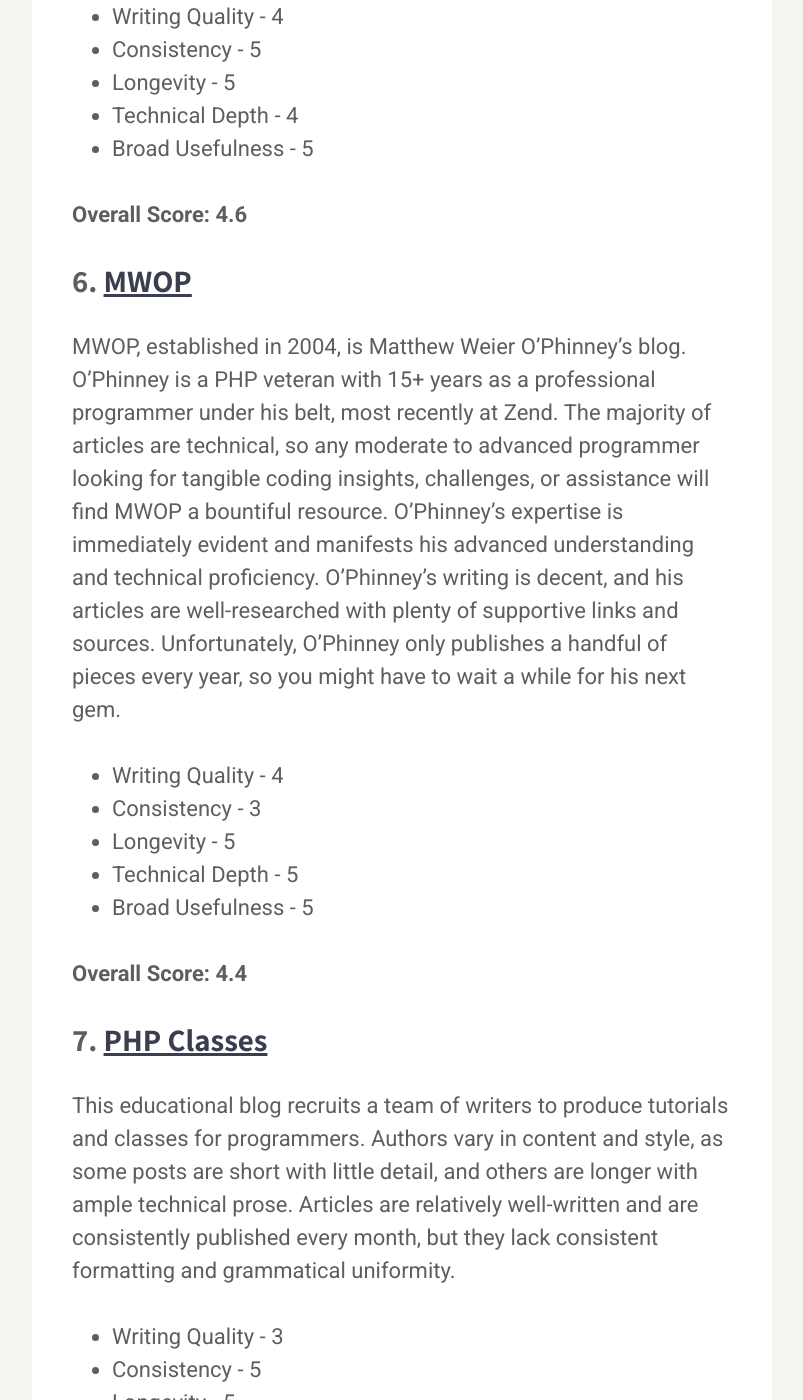
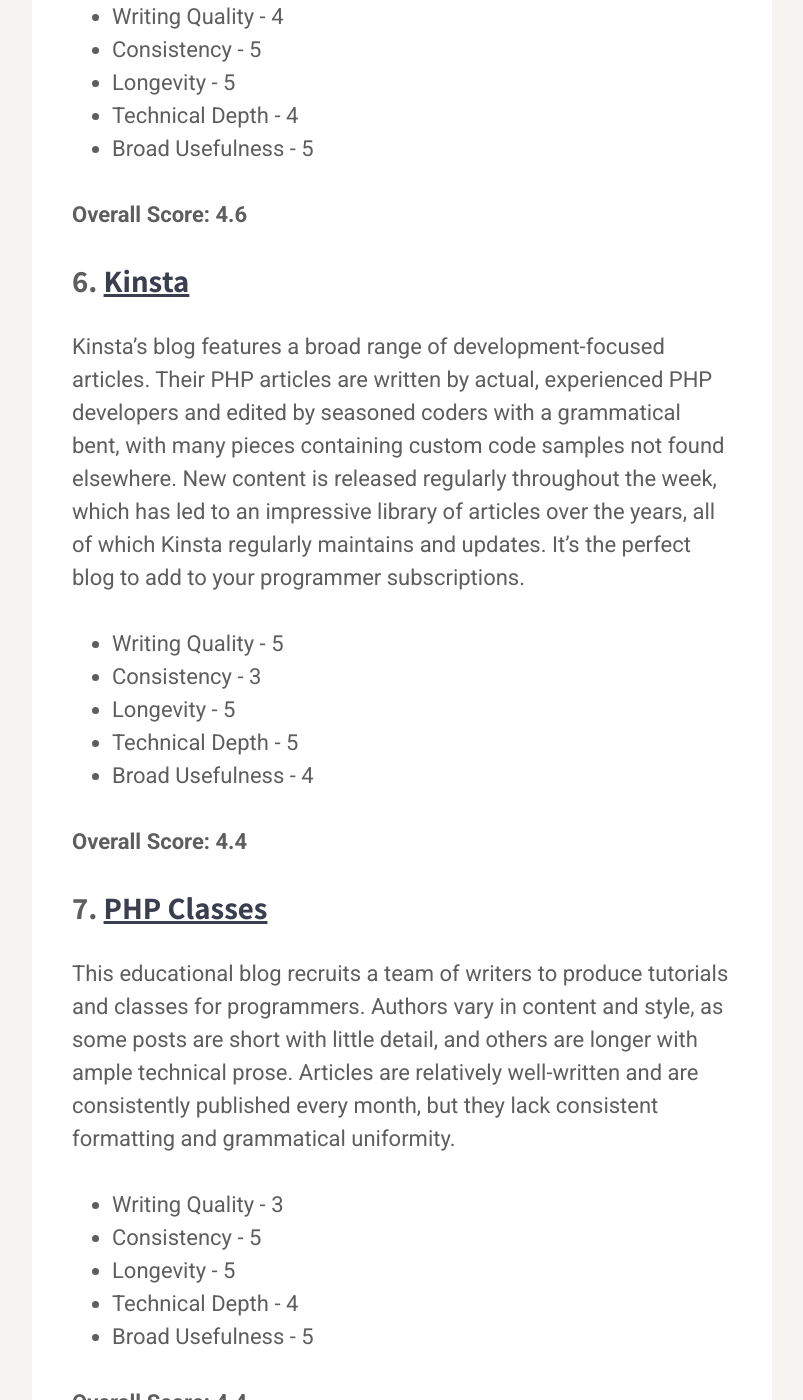
Before and after one commit to karllhughes/learn, a Jekyll site: the page built from _posts/2020-09-03-php-blogs.md, in a window 1280 px wide and 1400 px high, scrolled down 5098 px. Shown: the whole window, without its empty margins (238-1041 px from the left). Built offline with Jekyll 4.4.1, drawn with Linux system fonts in a browser that asks for light colours; a script that is not in the unit is left out.

Commit message:
Updating PHP blogs

```diff
--- a/_posts/2020-09-03-php-blogs.md
+++ b/_posts/2020-09-03-php-blogs.md
@@ -79,15 +79,15 @@
 
 **Overall Score: 4.6**
 
-### 6. [MWOP](https://mwop.net/blog/)
+### 6. [Kinsta](https://kinsta.com/php)
 
-MWOP, established in 2004, is Matthew Weier O’Phinney’s blog. O’Phinney is a PHP veteran with 15+ years as a professional programmer under his belt, most recently at Zend. The majority of articles are technical, so any moderate to advanced programmer looking for tangible coding insights, challenges, or assistance will find MWOP a bountiful resource. O’Phinney’s expertise is immediately evident and manifests his advanced understanding and technical proficiency. O’Phinney’s writing is decent, and his articles are well-researched with plenty of supportive links and sources. Unfortunately, O’Phinney only publishes a handful of pieces every year, so you might have to wait a while for his next gem.
+Kinsta’s blog features a broad range of development-focused articles. Their PHP articles are written by actual, experienced PHP developers and edited by seasoned coders with a grammatical bent, with many pieces containing custom code samples not found elsewhere. New content is released regularly throughout the week, which has led to an impressive library of articles over the years, all of which Kinsta regularly maintains and updates. It's the perfect blog to add to your programmer subscriptions.
 
-* Writing Quality - 4
+* Writing Quality - 5
 * Consistency -  3
 * Longevity - 5
 * Technical Depth -  5
-* Broad Usefulness - 5
+* Broad Usefulness - 4
 
 **Overall Score: 4.4**
 
```
